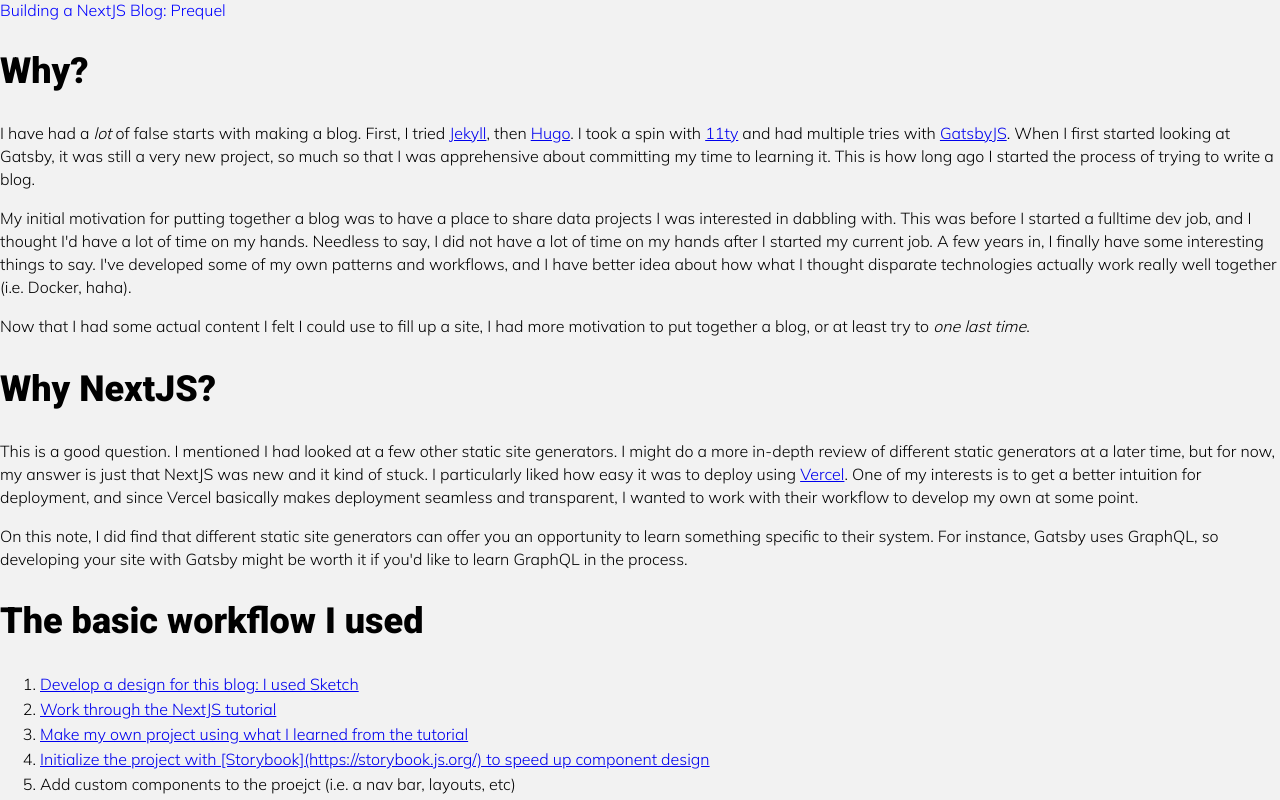
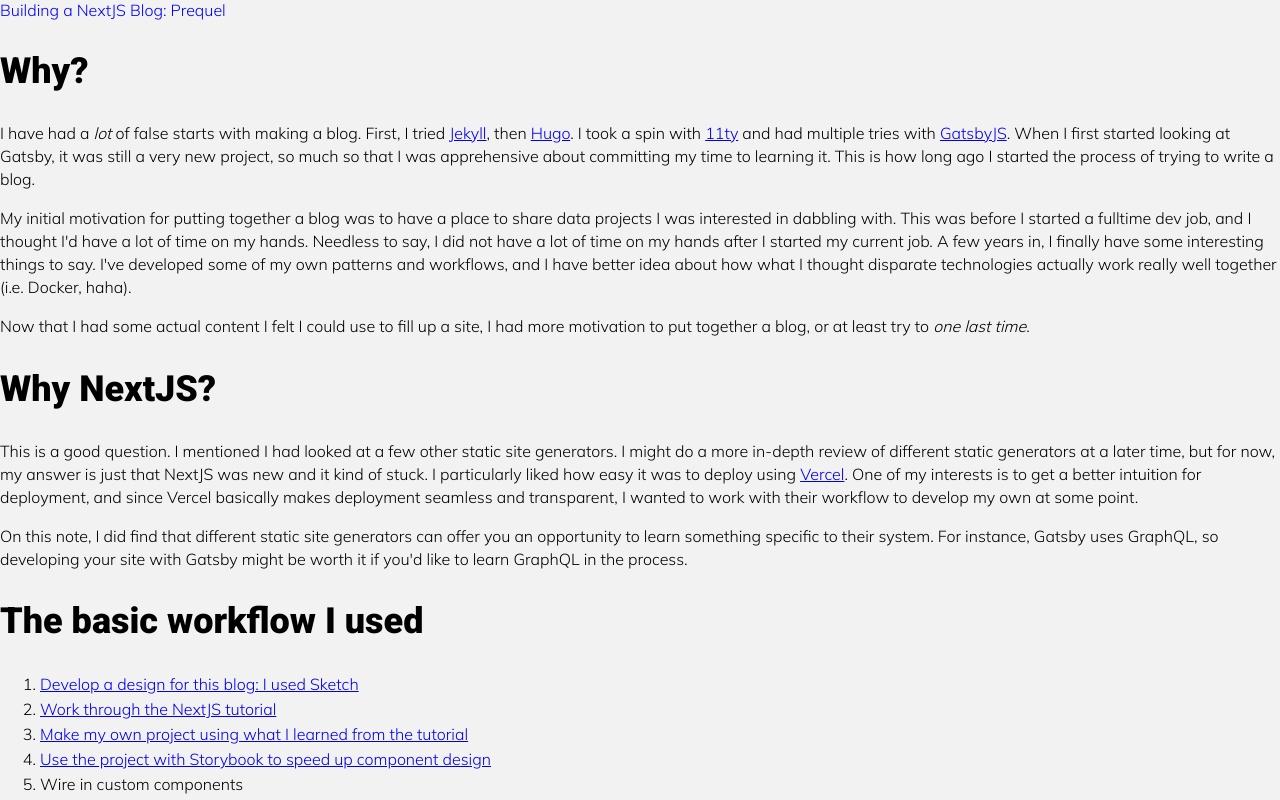
Before and after one commit to discoduckling/blog, a Next.js app: page /blog/next-js-dev-overview in a window 1280 px wide. Shown: the top 800 px of the page. Built offline with nearby package versions, Linux system fonts and the light colour scheme.

Commit message:
Fix link for dev part 4 link

```diff
--- a/pages/blog/next-js-dev-overview.mdx
+++ b/pages/blog/next-js-dev-overview.mdx
@@ -45,8 +45,8 @@ import InterSiteLink from "../../components/styled-components/InterSiteLink"
 1. <InterSiteLink text={'Develop a design for this blog: I used Sketch'} to={'/blog/next-js-dev-part-1'} />
 2. <InterSiteLink text={'Work through the NextJS tutorial'} to={'/blog/next-js-dev-part-2'} />
 3. <InterSiteLink text={'Make my own project using what I learned from the tutorial'} to={'/blog/next-js-dev-part-3'} />
-4. <InterSiteLink text={'Initialize the project with [Storybook](https://storybook.js.org/) to speed up component design'} to={'/blog/next-js-dev-part-4'} />
-5. Add custom components to the proejct (i.e. a nav bar, layouts, etc)
+4. <InterSiteLink text={'Use the project with Storybook to speed up component design'} to={'/blog/next-js-dev-part-4'} />
+5. Wire in custom components
 6. Deploy
 
 ## How I've organized my posts
```
